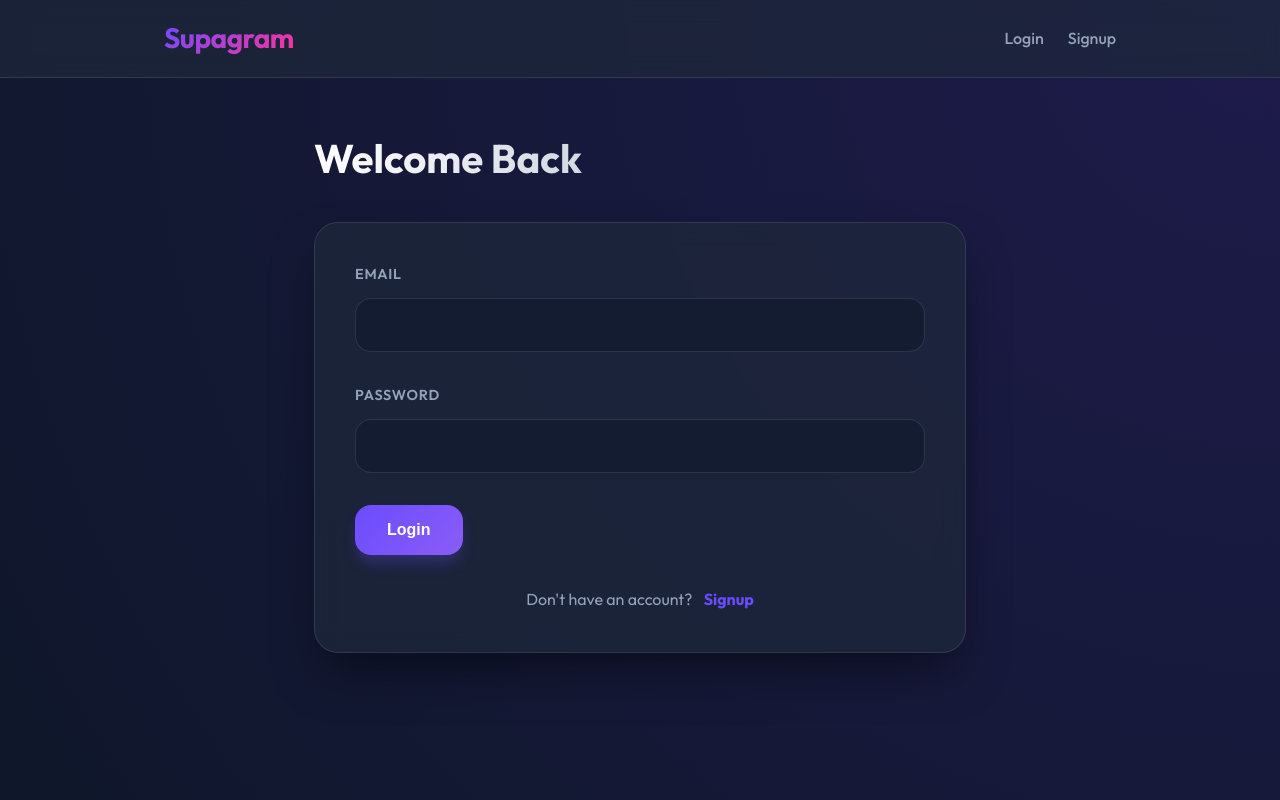
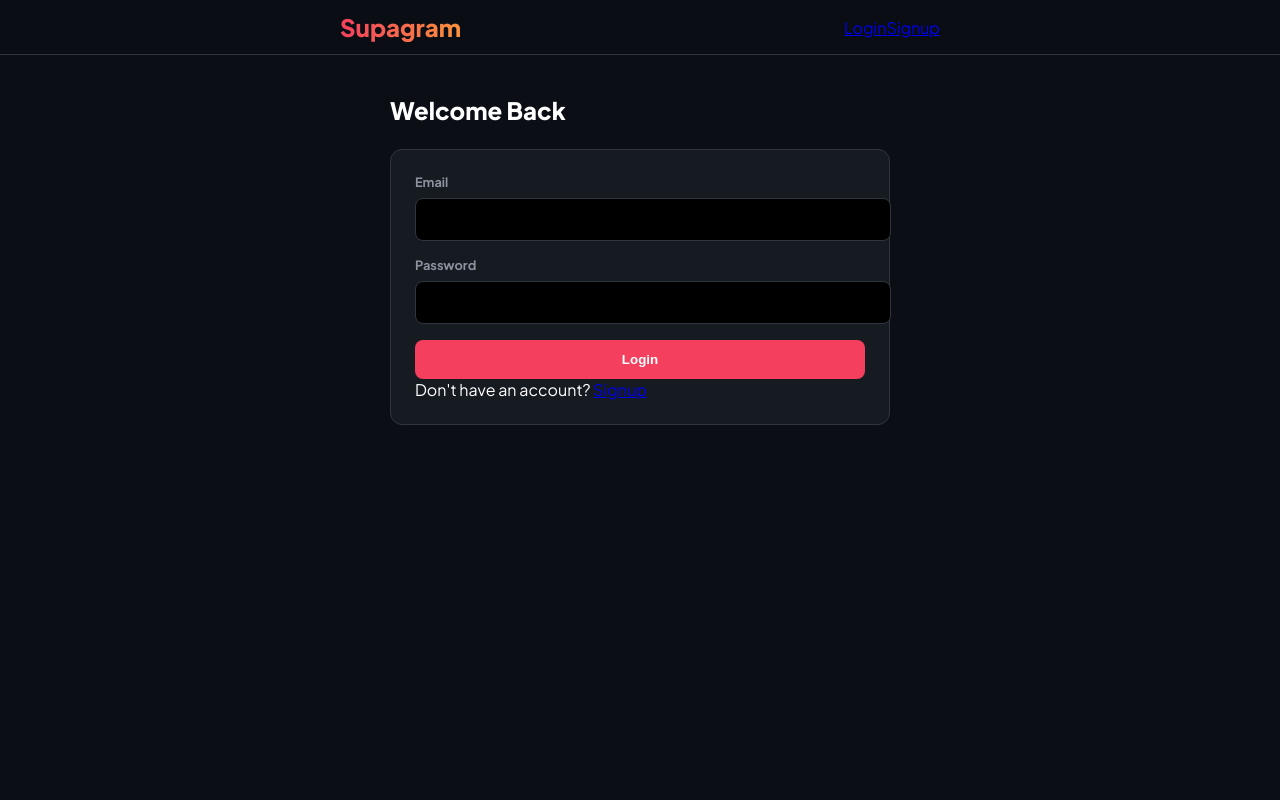
Before and after one commit to Kaamessh/social, a React (Vite) app: page /login in a window 1280 px wide. Built offline with nearby package versions, Linux system fonts and the light colour scheme.

Commit message:
feat: integrated instagram-style UI, videos, likes, and comments

```diff
--- a/src/index.css
+++ b/src/index.css
@@ -1,339 +1,217 @@
-@import url('https://fonts.googleapis.com/css2?family=Outfit:wght@300;400;500;600;700&display=swap');
+@import url('https://fonts.googleapis.com/css2?family=Plus+Jakarta+Sans:wght@300;400;500;600;700;800&display=swap');
 
 :root {
-  --primary: hsl(250, 100%, 65%);
-  --primary-glow: hsla(250, 100%, 65%, 0.3);
-  --secondary: hsl(330, 100%, 60%);
-  --bg: #0f172a;
-  --surface: rgba(30, 41, 59, 0.7);
-  --surface-border: rgba(255, 255, 255, 0.1);
-  --text: #f8fafc;
-  --text-muted: #94a3b8;
-  --danger: #ef4444;
-  --radius-lg: 24px;
-  --radius-md: 16px;
-  --radius-sm: 8px;
-  --glass: blur(12px);
-  --transition: all 0.3s cubic-bezier(0.4, 0, 0.2, 1);
-}
-
-* {
-  box-sizing: border-box;
-  margin: 0;
-  padding: 0;
+  --primary: #f43f5e;
+  --bg: #0b0e14;
+  --card: #161b22;
+  --text: #ffffff;
+  --text-muted: #8b949e;
+  --border: #30363d;
+  --radius: 12px;
 }
 
 body {
-  font-family: 'Outfit', sans-serif;
-  background: radial-gradient(circle at top right, #1e1b4b, #0f172a);
-  background-attachment: fixed;
+  font-family: 'Plus Jakarta Sans', sans-serif;
+  background-color: var(--bg);
   color: var(--text);
-  line-height: 1.6;
-  min-height: 100vh;
+  margin: 0;
 }
 
 .navbar {
+  background: rgba(11, 14, 20, 0.8);
+  backdrop-filter: blur(20px);
+  border-bottom: 1px solid var(--border);
+  padding: 0.75rem 0;
   position: sticky;
   top: 0;
   z-index: 1000;
-  background: var(--surface);
-  backdrop-filter: var(--glass);
-  -webkit-backdrop-filter: var(--glass);
-  border-bottom: 1px solid var(--surface-border);
-  padding: 1rem 0;
 }
 
 .nav-container {
-  max-width: 1000px;
+  max-width: 600px;
   margin: 0 auto;
   display: flex;
   justify-content: space-between;
   align-items: center;
-  padding: 0 1.5rem;
+  padding: 0 1rem;
 }
 
 .nav-logo {
-  font-size: 1.75rem;
+  font-size: 1.5rem;
   font-weight: 800;
-  letter-spacing: -0.5px;
-  background: linear-gradient(135deg, var(--primary), var(--secondary));
+  background: linear-gradient(to right, #f43f5e, #fb923c);
   -webkit-background-clip: text;
   background-clip: text;
   -webkit-text-fill-color: transparent;
   text-decoration: none;
 }
 
-.nav-links {
-  display: flex;
-  gap: 1.5rem;
-  align-items: center;
-}
-
-.nav-link {
-  text-decoration: none;
-  color: var(--text-muted);
-  font-weight: 500;
-  transition: var(--transition);
-}
-
-.nav-link:hover {
-  color: var(--text);
-  transform: translateY(-1px);
-}
-
 .container {
-  max-width: 700px;
-  margin: 3rem auto;
-  padding: 0 1.5rem;
+  max-width: 500px;
+  margin: 0 auto;
+  padding: 1rem;
 }
 
 .category-title {
-  font-size: 2.5rem;
+  font-size: 1.5rem;
+  font-weight: 800;
+  margin: 1.5rem 0;
+}
+
+.post-card {
+  background: var(--card);
+  border: 1px solid var(--border);
+  border-radius: var(--radius);
+  margin-bottom: 1.5rem;
+  overflow: hidden;
+}
+
+.post-header {
+  padding: 0.75rem 1rem;
   font-weight: 700;
-  margin-bottom: 2rem;
-  background: linear-gradient(to right, #fff, var(--text-muted));
-  -webkit-background-clip: text;
-  background-clip: text;
-  -webkit-text-fill-color: transparent;
+  font-size: 0.9rem;
+}
+
+.post-media {
+  width: 100%;
+  aspect-ratio: 1;
+  background: #000;
+  display: flex;
+  align-items: center;
+  justify-content: center;
+}
+
+.post-image,
+.post-video {
+  width: 100%;
+  height: 100%;
+  object-fit: cover;
+}
+
+.post-actions {
+  display: flex;
+  gap: 1rem;
+  padding: 0.75rem 1rem;
+}
+
+.btn-action {
+  background: none;
+  border: none;
+  color: var(--text);
+  font-size: 1.25rem;
+  cursor: pointer;
+  display: flex;
+  align-items: center;
+  gap: 0.5rem;
+  transition: transform 0.1s;
+}
+
+.btn-action:active {
+  transform: scale(0.9);
+}
+
+.post-content {
+  padding: 0 1rem 1rem 1rem;
+  font-size: 0.95rem;
+}
+
+.post-content p {
+  margin: 0.25rem 0;
+}
+
+.post-date {
+  font-size: 0.75rem;
+  color: var(--text-muted);
+  text-transform: uppercase;
+}
+
+.comment-section {
+  border-top: 1px solid var(--border);
+  padding: 0.75rem 1rem;
+}
+
+.comment-list {
+  max-height: 200px;
+  overflow-y: auto;
+  margin-bottom: 1rem;
+}
+
+.comment-item {
+  font-size: 0.85rem;
+  margin-bottom: 0.5rem;
+  position: relative;
+}
+
+.comment-delete {
+  background: none;
+  border: none;
+  color: var(--text-muted);
+  cursor: pointer;
+  margin-left: 0.5rem;
+}
+
+.comment-form {
+  display: flex;
+  gap: 0.5rem;
+}
+
+.comment-form input {
+  flex: 1;
+  background: transparent;
+  border: none;
+  color: var(--text);
+  font-size: 0.9rem;
+}
+
+.comment-form input:focus {
+  outline: none;
+}
+
+.comment-form button {
+  background: none;
+  border: none;
+  color: var(--primary);
+  font-weight: 700;
+  cursor: pointer;
 }
 
 .card {
-  background: var(--surface);
-  backdrop-filter: var(--glass);
-  -webkit-backdrop-filter: var(--glass);
-  border: 1px solid var(--surface-border);
-  border-radius: var(--radius-lg);
-  padding: 2.5rem;
-  box-shadow: 0 25px 50px -12px rgba(0, 0, 0, 0.5);
+  background: var(--card);
+  padding: 1.5rem;
+  border-radius: var(--radius);
+  border: 1px solid var(--border);
 }
 
 .form-group {
-  margin-bottom: 2rem;
+  margin-bottom: 1rem;
 }
 
-label {
+.form-group label {
   display: block;
-  margin-bottom: 0.75rem;
-  font-weight: 600;
-  font-size: 0.9rem;
+  font-size: 0.8rem;
+  font-weight: 700;
   color: var(--text-muted);
-  text-transform: uppercase;
-  letter-spacing: 0.05em;
+  margin-bottom: 0.5rem;
 }
 
-input[type="email"],
-input[type="password"],
-input[type="text"],
-textarea,
-input[type="file"] {
+input,
+textarea {
   width: 100%;
-  padding: 1rem 1.25rem;
-  background: rgba(15, 23, 42, 0.5);
-  border: 1px solid var(--surface-border);
-  border-radius: var(--radius-md);
-  color: var(--text);
-  font-size: 1rem;
+  padding: 0.75rem;
+  background: #000;
+  border: 1px solid var(--border);
+  border-radius: 8px;
+  color: white;
   font-family: inherit;
-  transition: var(--transition);
-}
-
-input:focus,
-textarea:focus {
-  outline: none;
-  border-color: var(--primary);
-  box-shadow: 0 0 0 4px var(--primary-glow);
-  background: rgba(15, 23, 42, 0.8);
-}
-
-.btn {
-  display: inline-flex;
-  align-items: center;
-  justify-content: center;
-  padding: 1rem 2rem;
-  border-radius: var(--radius-md);
-  font-weight: 700;
-  font-size: 1rem;
-  cursor: pointer;
-  transition: var(--transition);
-  border: none;
-  gap: 0.5rem;
 }
 
 .btn-primary {
-  background: linear-gradient(135deg, var(--primary), #8b5cf6);
+  width: 100%;
+  background: var(--primary);
   color: white;
-  box-shadow: 0 10px 15px -3px var(--primary-glow);
+  border: none;
+  padding: 0.75rem;
+  border-radius: 8px;
+  font-weight: 700;
+  cursor: pointer;
 }
-
-.btn-primary:hover:not(:disabled) {
-  transform: translateY(-2px) scale(1.02);
-  box-shadow: 0 20px 25px -5px var(--primary-glow);
-}
-
-.btn-primary:active {
-  transform: translateY(0);
-}
-
-.btn-primary:disabled {
-  opacity: 0.5;
-  cursor: not-allowed;
-}
-
-.btn-logout {
-  background: rgba(239, 68, 68, 0.1);
-  color: var(--danger);
-  padding: 0.5rem 1rem;
-  border-radius: var(--radius-sm);
-  border: 1px solid rgba(239, 68, 68, 0.2);
-}
-
-.btn-logout:hover {
-  background: var(--danger);
-  color: white;
-}
-
-.post-card {
-  background: var(--surface);
-  backdrop-filter: var(--glass);
-  -webkit-backdrop-filter: var(--glass);
-  border: 1px solid var(--surface-border);
-  border-radius: var(--radius-lg);
-  overflow: hidden;
-  margin-bottom: 3rem;
-  transition: var(--transition);
-}
-
-.post-card:hover {
-  transform: translateY(-8px) scale(1.01);
-  box-shadow: 0 30px 60px -12px rgba(0, 0, 0, 0.6);
-  border-color: rgba(255, 255, 255, 0.2);
-}
-
-.post-image-container {
-  width: 100%;
-  aspect-ratio: 16 / 10;
-  overflow: hidden;
-  background: #0f172a;
-}
-
-.post-image {
-  width: 100%;
-  height: 100%;
-  object-fit: cover;
-  transition: transform 0.5s ease;
-}
-
-.post-card:hover .post-image {
-  transform: scale(1.05);
-}
-
-.post-content {
-  padding: 2rem;
-}
-
-.post-caption {
-  font-size: 1.25rem;
-  font-weight: 400;
-  margin-bottom: 1.5rem;
-  color: #e2e8f0;
-}
-
-.post-footer {
-  display: flex;
-  justify-content: space-between;
-  align-items: center;
-  border-top: 1px solid var(--surface-border);
-  padding-top: 1.5rem;
-}
-
-.post-date {
-  font-size: 0.85rem;
-  color: var(--text-muted);
-  font-weight: 500;
-}
-
-.btn-delete {
-  background: transparent;
-  border: none;
-  color: var(--text-muted);
-  font-size: 0.85rem;
-  font-weight: 600;
-  cursor: pointer;
-  transition: var(--transition);
-}
-
-.btn-delete:hover {
-  color: var(--danger);
-}
-
-.auth-footer {
-  margin-top: 2rem;
-  text-align: center;
-  color: var(--text-muted);
-}
-
-.auth-footer a {
-  color: var(--primary);
-  text-decoration: none;
-  font-weight: 700;
-  margin-left: 0.5rem;
-}
-
-.loading {
-  display: flex;
-  flex-direction: column;
-  justify-content: center;
-  align-items: center;
-  min-height: 400px;
-  gap: 1rem;
-}
-
-.spinner {
-  width: 40px;
-  height: 40px;
-  border: 4px solid var(--surface-border);
-  border-top: 4px solid var(--primary);
-  border-radius: 50%;
-  animation: spin 1s linear infinite;
-}
-
-@keyframes spin {
-  to {
-    transform: rotate(360deg);
-  }
-}
-
-@keyframes fadeIn {
-  from {
-    opacity: 0;
-    transform: translateY(20px);
-  }
-
-  to {
-    opacity: 1;
-    transform: translateY(0);
-  }
-}
-
-.post-card,
-.card {
-  animation: fadeIn 0.6s cubic-bezier(0.22, 1, 0.36, 1) forwards;
-}
-
-/* Custom Scrollbar */
-::-webkit-scrollbar {
-  width: 10px;
-}
-
-::-webkit-scrollbar-track {
-  background: var(--bg);
-}
-
-::-webkit-scrollbar-thumb {
-  background: var(--surface-border);
-  border-radius: 5px;
-}
-
-::-webkit-scrollbar-thumb:hover {
-  background: var(--text-muted);
-}
--- a/src/pages/Feed.jsx
+++ b/src/pages/Feed.jsx
@@ -6,7 +6,6 @@ import PostCard from '../components/PostCard'
 const Feed = () => {
     const [posts, setPosts] = useState([])
     const [loading, setLoading] = useState(true)
-    const [error, setError] = useState(null)
     const { user } = useAuth()
 
     useEffect(() => {
@@ -21,56 +20,30 @@ const Feed = () => {
                 .select('*')
                 .order('created_at', { ascending: false })
 
-            if (error) throw error
-            setPosts(data || [])
+            if (data) setPosts(data)
         } catch (err) {
-            setError(err.message)
+            console.error(err)
         } finally {
             setLoading(false)
         }
     }
 
-    const handleDelete = async (postId) => {
-        if (!window.confirm('Are you sure you want to delete this post?')) return
-
-        try {
-            const { error } = await supabase
-                .from('posts')
-                .delete()
-                .eq('id', postId)
-
-            if (error) throw error
-            setPosts(posts.filter(post => post.id !== postId))
-        } catch (err) {
-            alert('Error deleting post: ' + err.message)
-        }
-    }
-
     if (loading) return (
-        <div className="loading">
-            <div className="spinner"></div>
-            <p>Fetching the latest stories...</p>
+        <div className="container" style={{ textAlign: 'center', marginTop: '4rem' }}>
+            <p>Loading Feed...</p>
         </div>
     )
 
-    if (error) return <div className="container">Error: {error}</div>
-
     return (
         <div className="container">
-            <h1 className="category-title">Feed</h1>
-
-            {posts.length === 0 ? (
-                <p>No posts yet. Why not create one?</p>
-            ) : (
-                posts.map(post => (
-                    <PostCard
-                        key={post.id}
-                        post={post}
-                        onDelete={handleDelete}
-                        currentUserId={user?.id}
-                    />
-                ))
-            )}
+            {posts.map(post => (
+                <PostCard
+                    key={post.id}
+                    post={post}
+                    user={user}
+                />
+            ))}
+            {posts.length === 0 && <p style={{ textAlign: 'center' }}>No posts yet.</p>}
         </div>
     )
 }
```
Also changed, not shown: src/components/CommentSection.jsx (added, +80 -0 lines), src/components/PostCard.jsx (+77 -23 lines), src/pages/CreatePost.jsx (+31 -27 lines).
